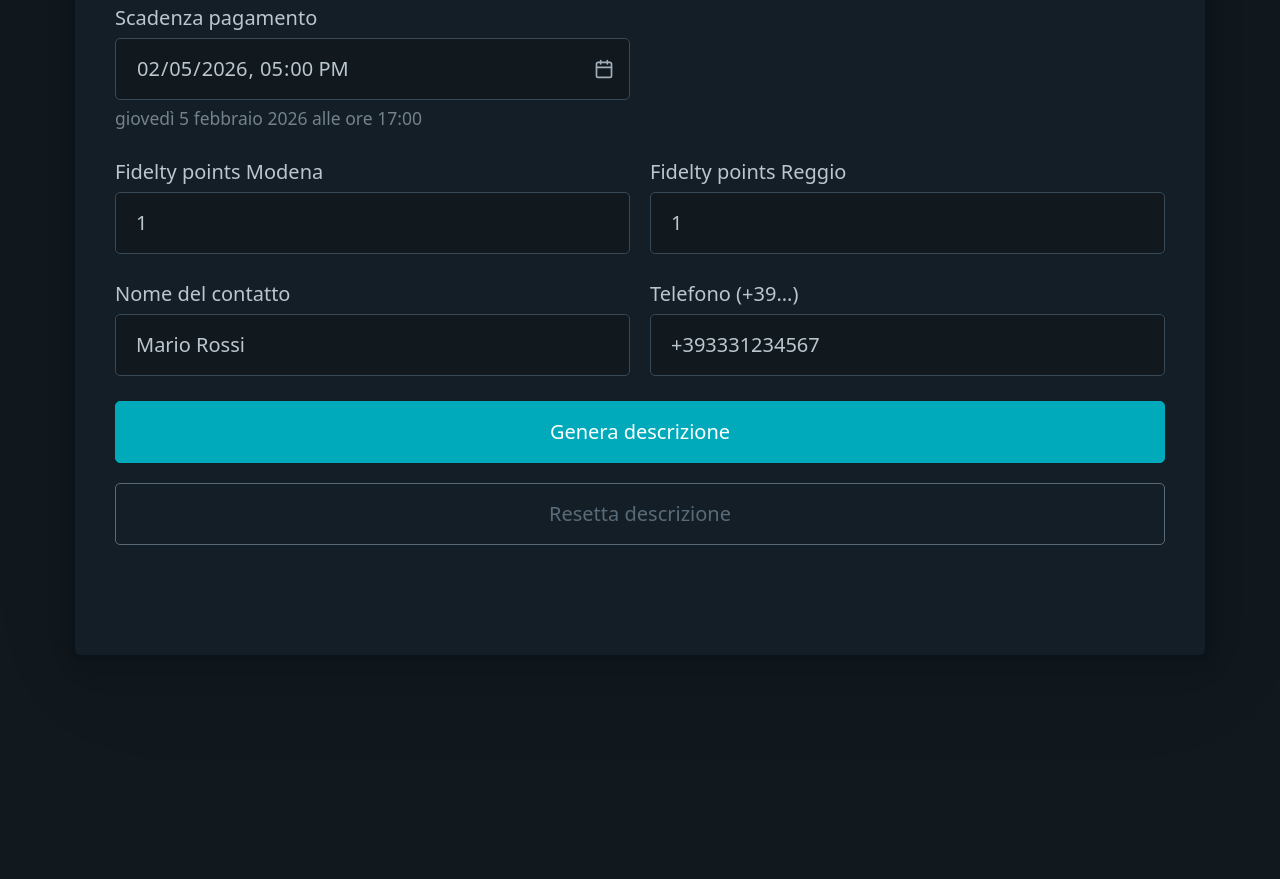
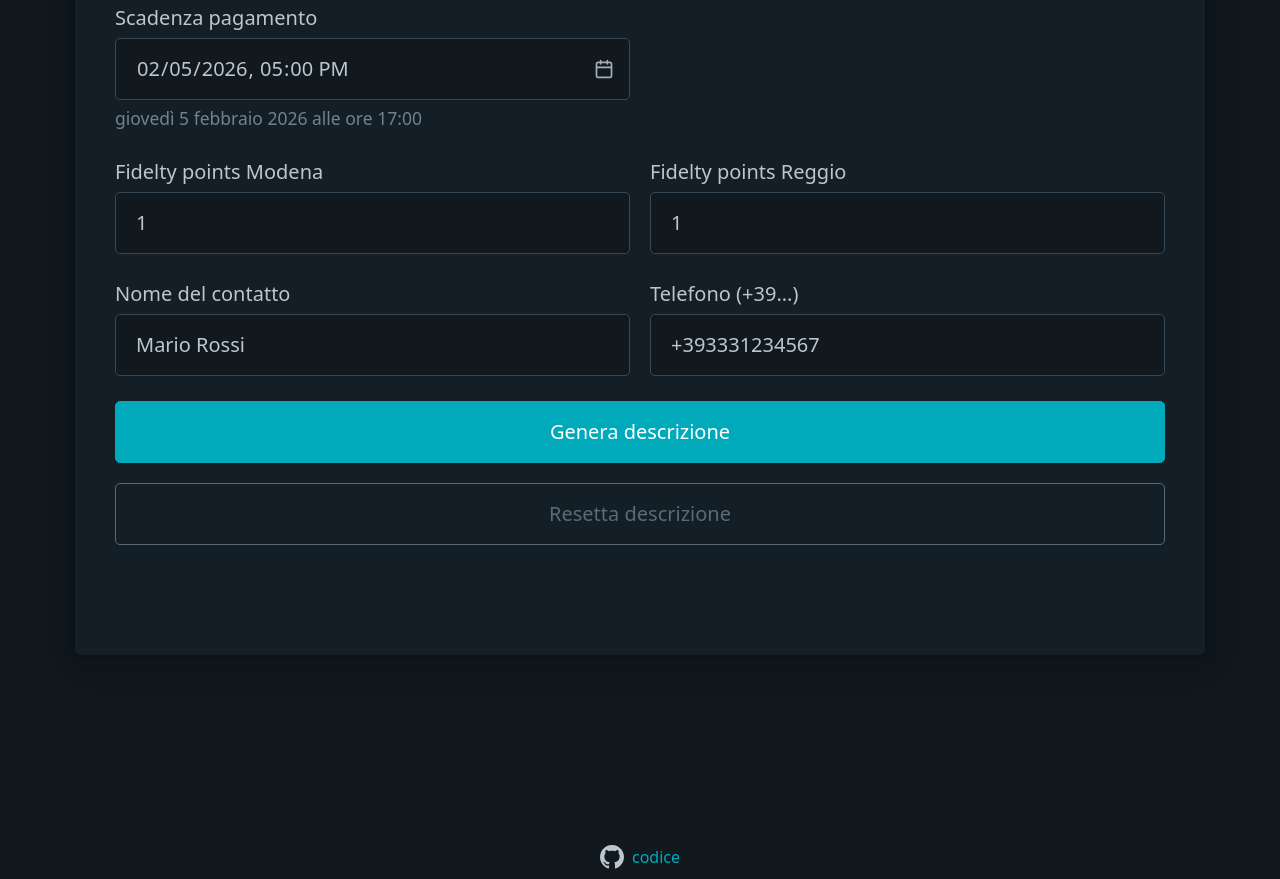
Before and after one commit to alessandroamella/more-jupiter-description, a website: page public/index.html in a window 1280 px wide. Shown: the part 1184-2063 px from the top of the page. Before the commit the page ends 1999 px from the top, so only its background shows below. Drawn offline with nearby package versions, Linux system fonts and the light colour scheme.

Commit message:
feature: footer

```diff
--- a/public/index.html
+++ b/public/index.html
@@ -501,6 +501,16 @@
       }))
     });
   </script>
+
+  <footer
+    style="text-align: center; margin-top: 20px; font-size: 0.8em; padding: 10px 0; background: var(--form-element-background-color); display: flex; justify-content: center; align-items: center; gap: 8px;">
+    <svg xmlns="http://www.w3.org/2000/svg" width="24" height="24" viewBox="0 0 24 24">
+      <path
+        d="M12 0c-6.626 0-12 5.373-12 12 0 5.302 3.438 9.8 8.207 11.387.599.111.793-.261.793-.577v-2.234c-3.338.726-4.033-1.416-4.033-1.416-.546-1.387-1.333-1.756-1.333-1.756-1.089-.745.083-.729.083-.729 1.205.084 1.839 1.237 1.839 1.237 1.07 1.834 2.807 1.304 3.492.997.107-.775.418-1.305.762-1.604-2.665-.305-5.467-1.334-5.467-5.931 0-1.311.469-2.381 1.236-3.221-.124-.303-.535-1.524.117-3.176 0 0 1.008-.322 3.301 1.23.957-.266 1.983-.399 3.003-.404 1.02.005 2.047.138 3.006.404 2.291-1.552 3.297-1.23 3.297-1.23.653 1.653.242 2.874.118 3.176.77.84 1.235 1.911 1.235 3.221 0 4.609-2.807 5.624-5.479 5.921.43.372.823 1.102.823 2.222v3.293c0 .319.192.694.801.576 4.765-1.589 8.199-6.086 8.199-11.386 0-6.627-5.373-12-12-12z" />
+
+    </svg>
+    <a href="https://github.com/alessandroamella/more-jupiter-description" target="_blank">codice</a>
+  </footer>
 </body>
 
 </html>
```
